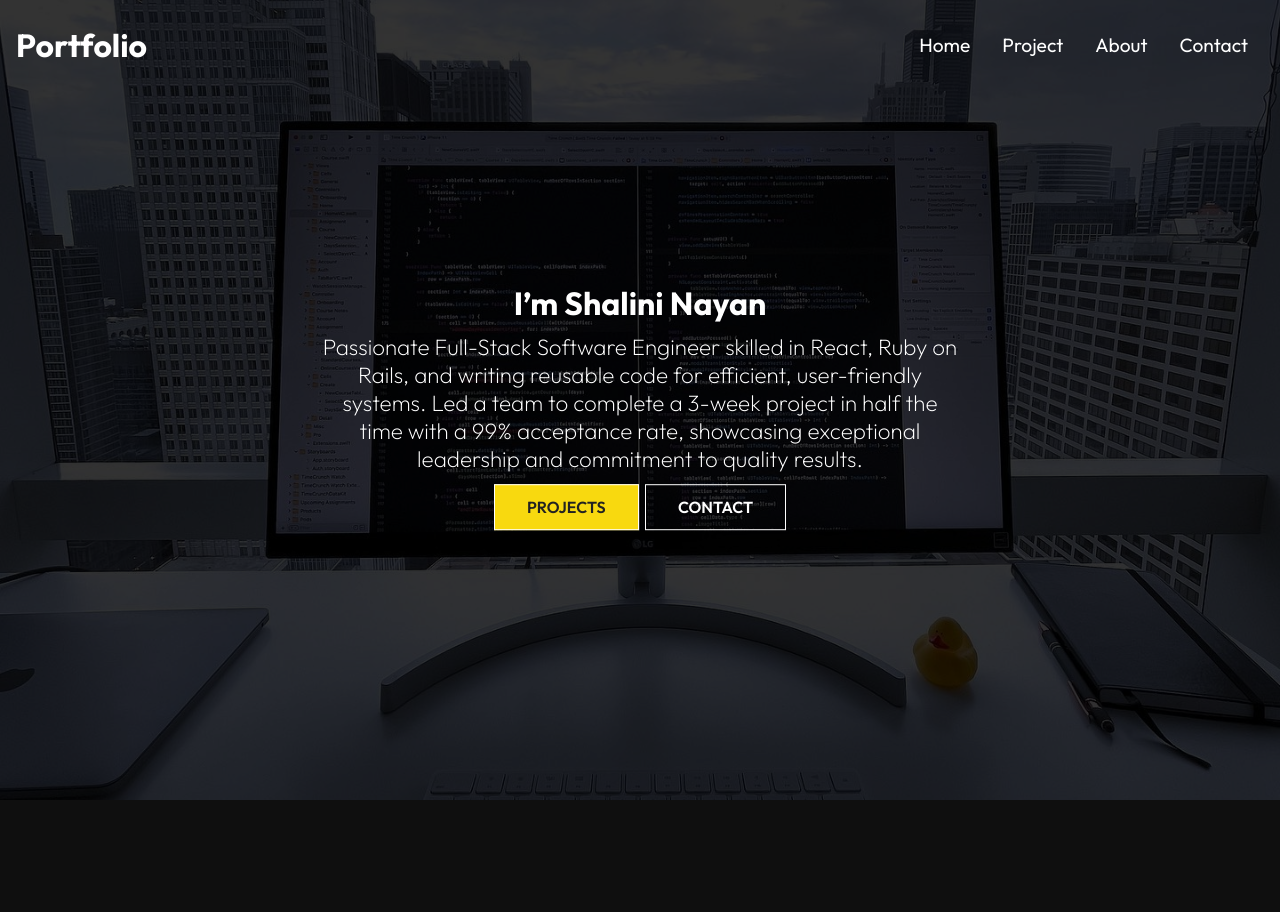
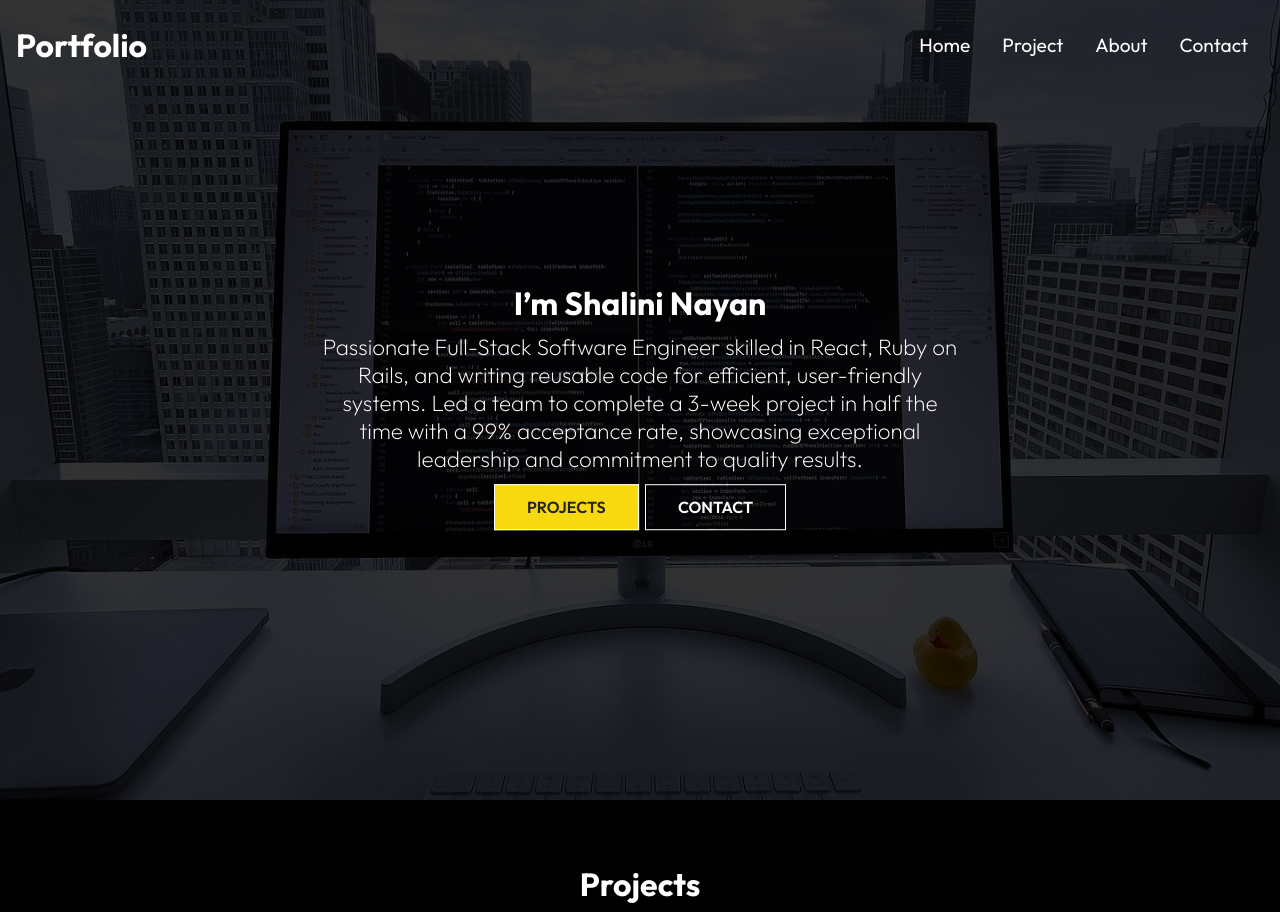
Before and after one commit to ShaliniNayan/react-portfolio, a React (Create React App) app: page / in a window 1280 px wide. Shown: the top 912 px of the page. Built offline with nearby package versions, Linux system fonts and the light colour scheme.

Commit message:
Add project in home page

```diff
--- a/src/routes/Home.js
+++ b/src/routes/Home.js
@@ -2,12 +2,14 @@ import React from 'react';
 import Navbar from '../components/Navbar';
 import HomeMain from '../components/HomeMain';
 import Footer from '../components/Footer';
+import Work from '../components/Work'
 
 const Home = () => {
   return (
     <div>
       <Navbar />
       <HomeMain />
+      <Work />
       <Footer />
     </div>
   );
```
